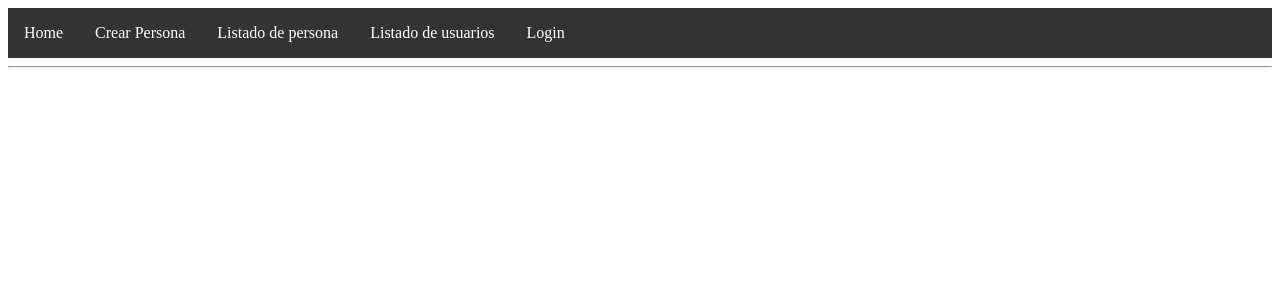
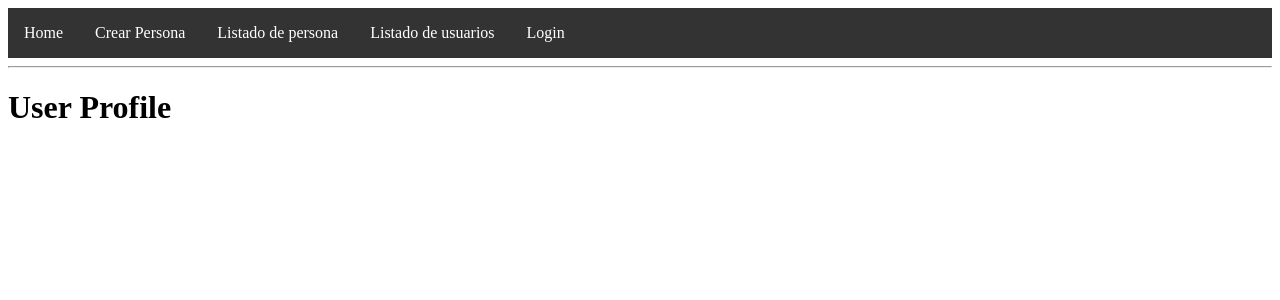
Before and after one commit to GallardoCodeJS/ABM-client, a React (Create React App) app: page /Userprofile in a window 1280 px wide. Shown: the top 300 px of the page. Built offline with nearby package versions, Linux system fonts and the light colour scheme.

Commit message:
Algunos arreglos, aun falta el tema de las cookies

```diff
--- a/src/App.js
+++ b/src/App.js
@@ -3,19 +3,26 @@ import {
   BrowserRouter as Router,
   Switch,
   Route,
-  Link
+  Link,
+  useHistory
 } from "react-router-dom";
+
 
 //Toma función de otra pagina para mostrar
 import CrearUsuario from './CreateUser.js';
-import {ListarPersonas, ListarUsuarios} from './ListUser.js';
+import { ListarPersonas, ListarUsuarios } from './ListUser.js';
 import Statistcs from './StatisticsUser.js';
 import LoginUser from './LoginUser.js';
+import Userprofile from './Userprofile.js';
 
 //Aca exporta el archivo con las rutas armadas
 export default function BasicExample() {
+
+  //Guarada historial de paginas
+  const history = useHistory();
+
   return (
-    <Router>
+    <Router history={history}>
       <div>
         <ul>
           <li>
@@ -34,7 +41,7 @@ export default function BasicExample() {
             <Link to="/LoginUser">Login</Link>
           </li>
         </ul>
-        <hr/>
+        <hr />
 
         <Switch >
           <Route exact path="/Statistcs">
@@ -52,9 +59,11 @@ export default function BasicExample() {
           <Route path="/LoginUser">
             <LoginUser />
           </Route>
+          <Route path="/Userprofile">
+            <Userprofile />
+          </Route>
         </Switch>
       </div>
     </Router>
-
   );
 }
--- a/src/LoginUser.js
+++ b/src/LoginUser.js
@@ -1,4 +1,5 @@
 import React, { useEffect, useState } from 'react';
+import  { Redirect } from 'react-router-dom'
 import Axios from 'axios';
 
 function LoginUser() {
@@ -21,7 +22,9 @@ function LoginUser() {
             if (response.data.message) {
                 setLoginStatus(response.data.message);
             } else {
+                //alert("El usuario existe!");
                 setLoginStatus(response.data[0].Name);
+                return <Redirect to='/Userprofile'/>
             }
         });
     };
@@ -39,6 +42,7 @@ function LoginUser() {
     }, []);
 
     return (
+
         <div className="form">
             <h1>Login</h1>
 
--- /dev/null
+++ b/src/Userprofile.js
@@ -0,0 +1,11 @@
+import React from 'react';
+
+function Userprofile(){
+    return(
+        <div>
+            <h1>User Profile</h1>
+        </div>
+    )
+}
+
+export default Userprofile;
```
